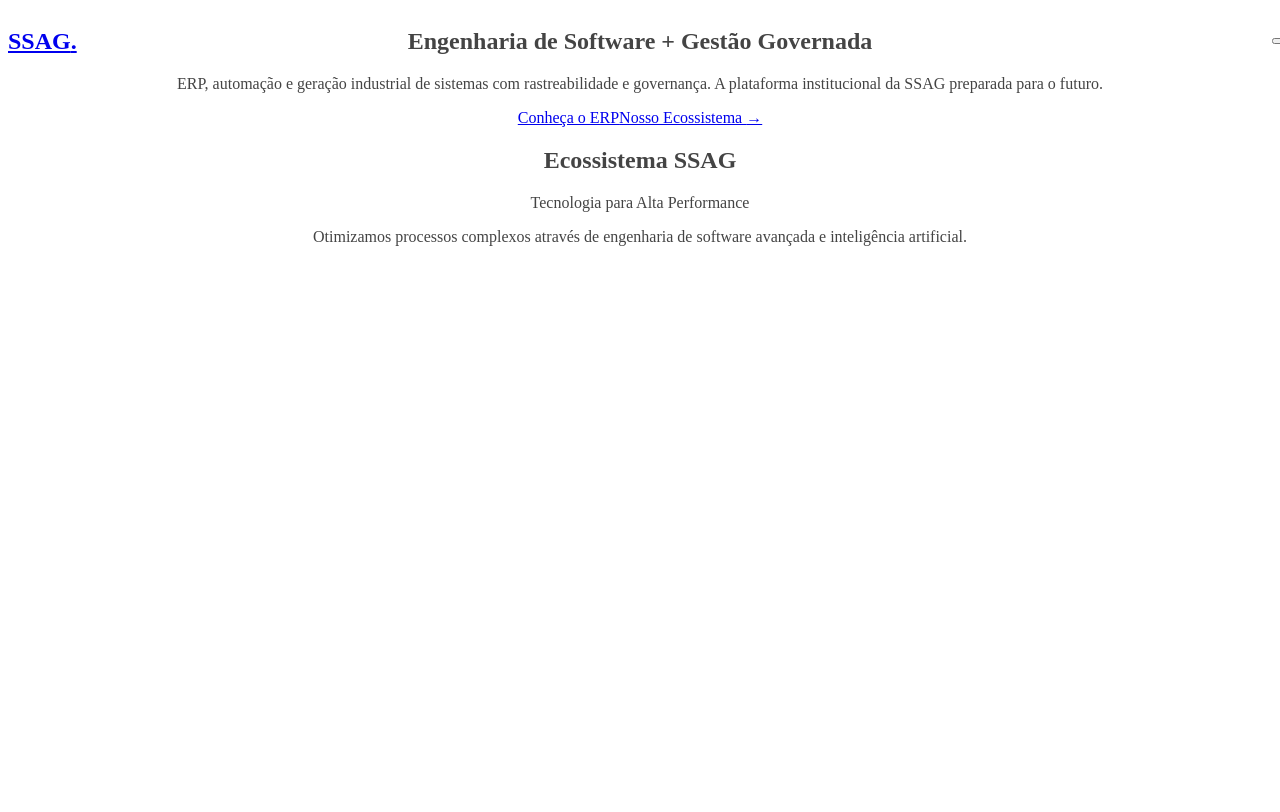
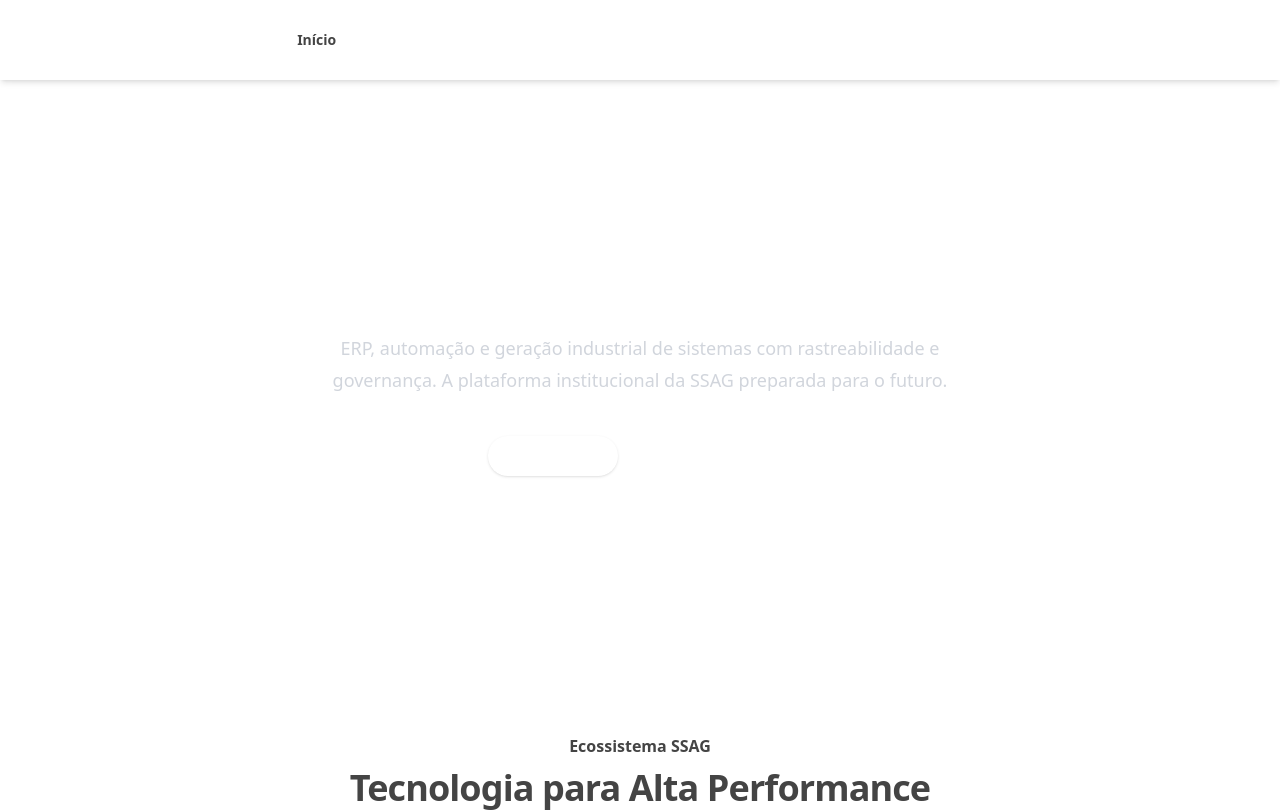
Before and after one commit to Marciommc/SSAGSite, a Next.js app in the folder web/: page / in a window 1280 px wide. Shown: the top 812 px of the page. Built offline with nearby package versions, Linux system fonts and the light colour scheme.

Commit message:
fix(css): update globals.css to tailwind v4 syntax to fix missing styles in build

```diff
--- a/web/src/app/globals.css
+++ b/web/src/app/globals.css
@@ -1,6 +1,4 @@
-@tailwind base;
-@tailwind components;
-@tailwind utilities;
+@import "tailwindcss";
 
 :root {
   --foreground-rgb: 68, 68, 68;
@@ -10,12 +8,9 @@
 
 body {
   color: rgb(var(--foreground-rgb));
-  background: linear-gradient(
-      to bottom,
+  background: linear-gradient(to bottom,
       transparent,
-      rgb(var(--background-end-rgb))
-    )
-    rgb(var(--background-start-rgb));
+      rgb(var(--background-end-rgb))) rgb(var(--background-start-rgb));
 }
 
 @layer utilities {
```
